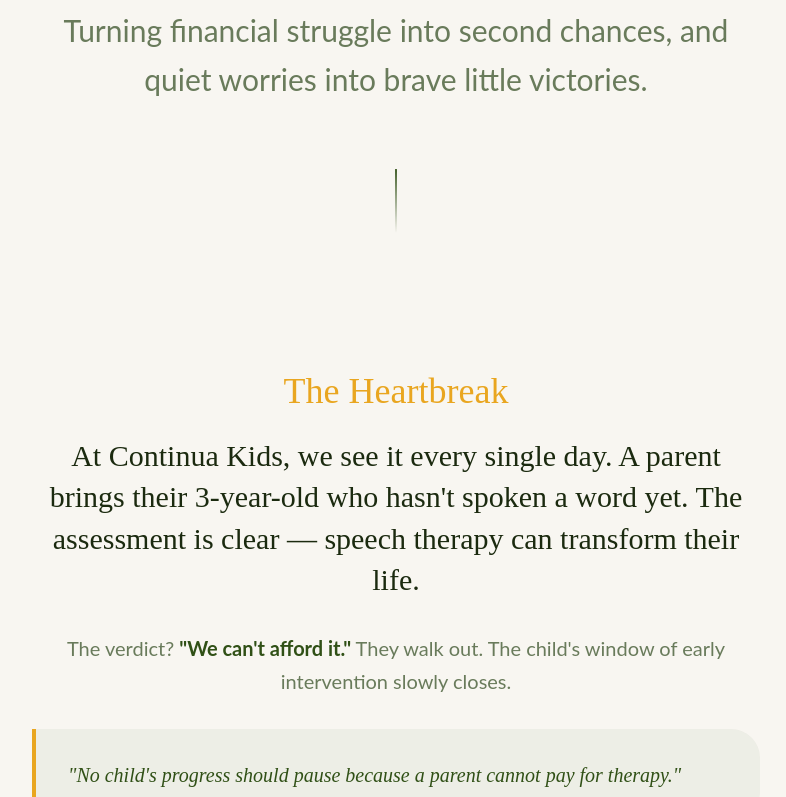
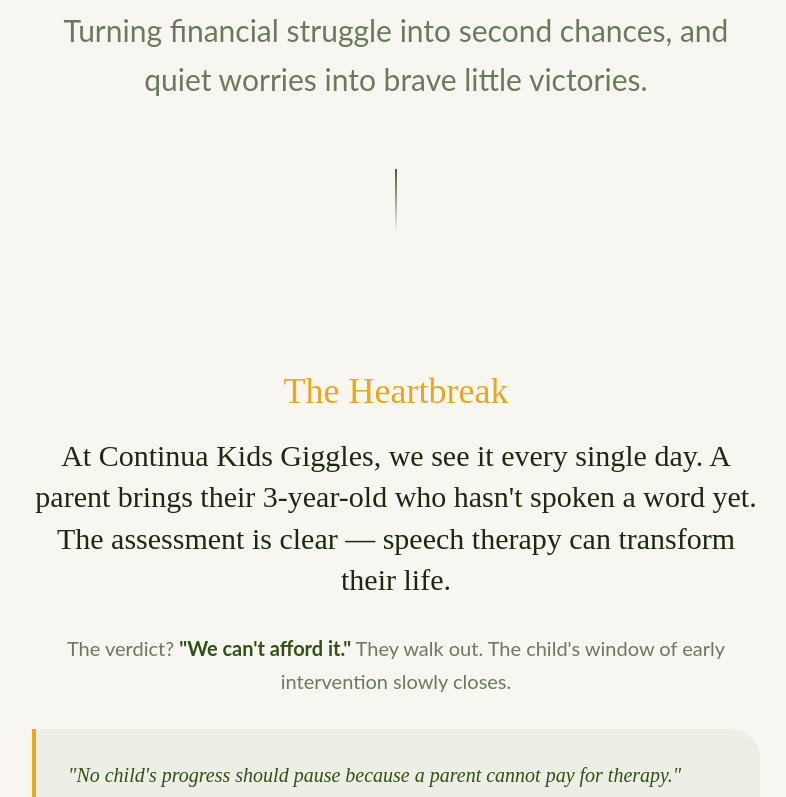
Before and after one commit to ADDY-AN/koala, a Next.js app: page /about in a window 1280 px wide. Shown: the part 429-1226 px from the top of the page, without its empty margins (244-1030 px from the left). Built offline with nearby package versions, Linux system fonts and the light colour scheme.

Commit message:
Continua Kids

```diff
--- a/app/about/page.tsx
+++ b/app/about/page.tsx
@@ -92,7 +92,7 @@
             <section className="story-section py-24 px-5 max-w-3xl mx-auto text-center relative z-10">
                 <span className="story-paragraph text-secondary font-caveat text-4xl mb-6 block">The Heartbreak</span>
                 <p className="story-paragraph text-2xl md:text-3xl font-playfair text-foreground leading-snug mb-8">
-                    At Continua Kids, we see it every single day. A parent brings their 3-year-old who hasn't spoken a word yet. The assessment is clear — speech therapy can transform their life.
+                    At Continua Kids Giggles, we see it every single day. A parent brings their 3-year-old who hasn't spoken a word yet. The assessment is clear — speech therapy can transform their life.
                 </p>
                 <p className="story-paragraph text-xl text-muted-foreground font-lato leading-relaxed mb-8">
                     The verdict? <strong className="text-primary">"We can't afford it."</strong> They walk out. The child's window of early intervention slowly closes.
--- a/components/home/CorePrograms.tsx
+++ b/components/home/CorePrograms.tsx
@@ -49,7 +49,7 @@
                     {
                         title: "THERAPY SPONSORSHIPS",
                         img: "https://images.unsplash.com/photo-1529390079861-591de354faf5?q=80&w=600",
-                        desc: "Directly funding life-changing speech, occupational, and behavioral therapy sessions at Continua Kids for families who cannot afford it."
+                        desc: "Directly funding life-changing speech, occupational, and behavioral therapy sessions at Continua Kids Giggles for families who cannot afford it."
                     },
                     {
                         title: "PARENT WORKSHOPS",
--- a/components/home/Lifecycle.tsx
+++ b/components/home/Lifecycle.tsx
@@ -73,7 +73,7 @@
                         If parents cannot afford the monthly costs, the child drops out of therapy. Unless the mother and family are empowered, the child cannot be either. It is all interlinked.
                     </p>
                     <p className="lifecycle-text">
-                        Our programmes evolved logically: from awareness camps to funding therapy at Continua Kids, to parental empowerment. Through the lifecycle approach, we ensure sustainable growth.
+                        Our programmes evolved logically: from awareness camps to funding therapy at Continua Kids Giggles, to parental empowerment. Through the lifecycle approach, we ensure sustainable growth.
                     </p>
                 </div>
 
```
